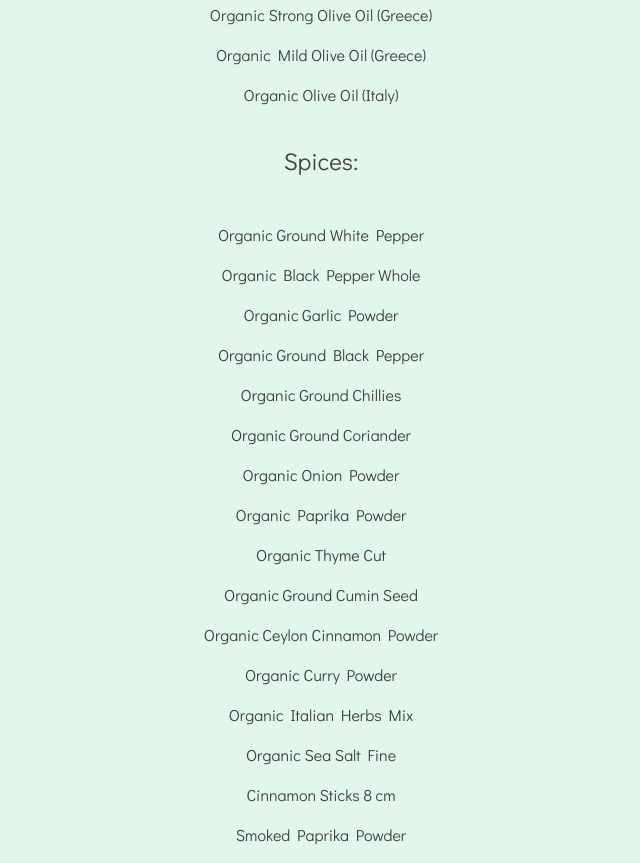
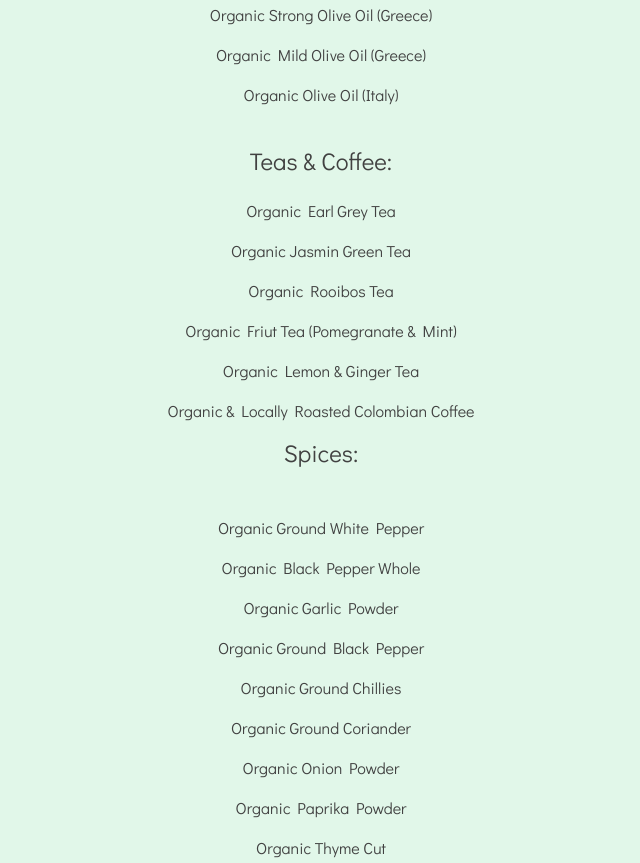
Before and after one commit to KlavierCat/littleplantpantry2.0, a website: page index.html in a window 1280 px wide. Shown: the part 4303-5166 px from the top of the page, without its empty margins (319-959 px from the left). Drawn offline with Linux system fonts and the light colour scheme.

Commit message:
Update index.html

```diff
--- a/index.html
+++ b/index.html
@@ -216,6 +216,16 @@
 
 	<br/>
 
+		<div class="text-primary">
+          <h4 class="mb-4 text-black">Teas & Coffee:</h4>
+
+	<p> Organic Earl Grey Tea </p>
+	<p> Organic Jasmin Green Tea </p>
+	<p> Organic Rooibos Tea </p>
+	<p> Organic Friut Tea (Pomegranate & Mint) </p>
+	<p> Organic Lemon & Ginger Tea </p>
+	<p> Organic & Locally Roasted Colombian Coffee </p>
+
         <div class="text-primary">
           <h4 class="mb-4 text-black">Spices:</h4>
 
@@ -238,6 +248,7 @@
 	<p> Cinnamon Sticks 8 cm </p>
 	<p> Smoked Paprika Powder </p>
 
+	</div>
 	</div>
 	</div>
 	</div>
```
